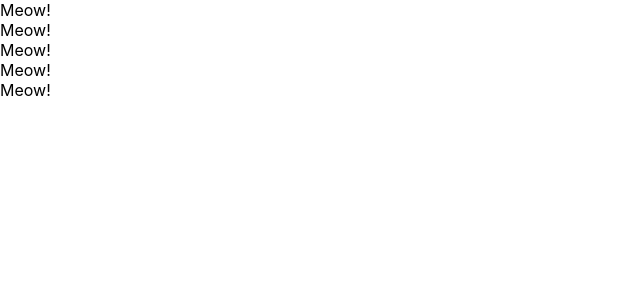
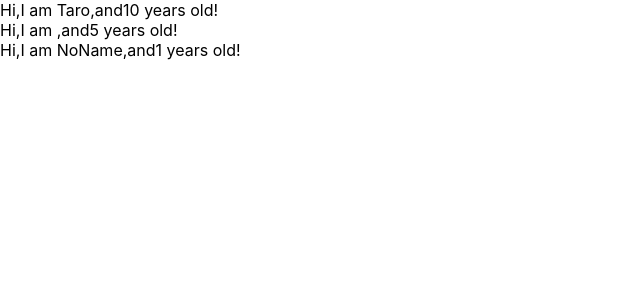
Before and after one commit to chiakihonda/udemy-React-App, a React (Create React App) app: page / in a window 1280 px wide. Shown: the top 300 px of the page, without its empty margins (0-640 px from the left). Built offline with nearby package versions, Linux system fonts and the light colour scheme.

Commit message:
learn props of component

```diff
--- a/src/App.js
+++ b/src/App.js
@@ -1,32 +1,28 @@
 import React from 'react';
 
-//クラスコンポーネント
-// class App extends Component{
-//    render(){
-//      return(
-//       <React.Fragment>
-//         <label htmlFor="bar">bar</label>
-//         <input type="text" onChange={() => {console.log("I am clicked!")}} />
-//       </React.Fragment>
-//      )
-//    }
-// }
-
-//関数コンポーネント
 const App = () =>{
+  const profiles =[
+    {name:"Taro",age:10},
+    {neme:"Hanako",age:5},
+    {name:"NoName"}
+  ]
   return(
     <div>
-      <Cat />
-      <Cat />
-      <Cat />
-      <Cat />
-      <Cat />
+      {
+        profiles.map((prifile,index) => {
+          return <User name={prifile.name} age={prifile.age} key={index} />
+        })
+      }
     </div>
   )
 }
 
-const Cat = () =>{
-  return <div>Meow!</div>
+const User = (props) =>{
+return <div>Hi,I am {props.name},and{props.age} years old!</div>
+}
+
+User.defaultProps={
+  age:1
 }
 
 export default App;
```
